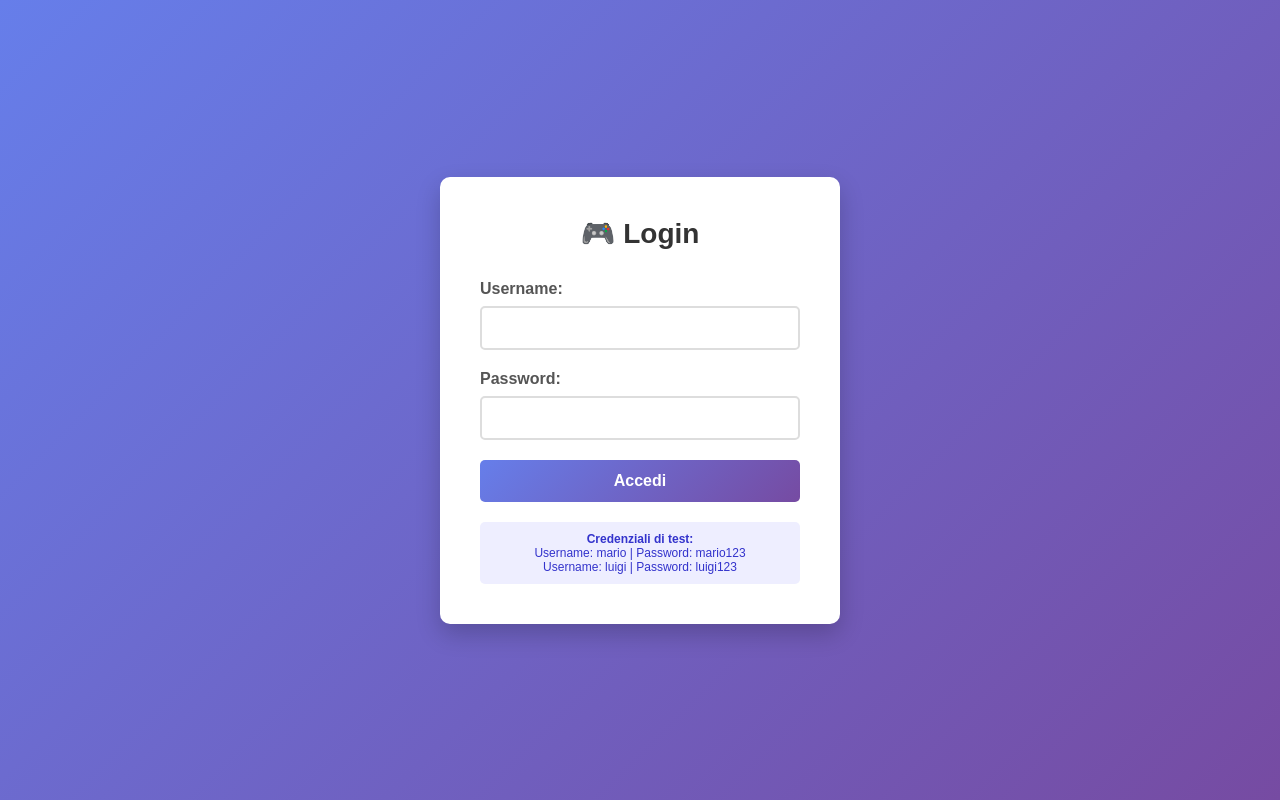
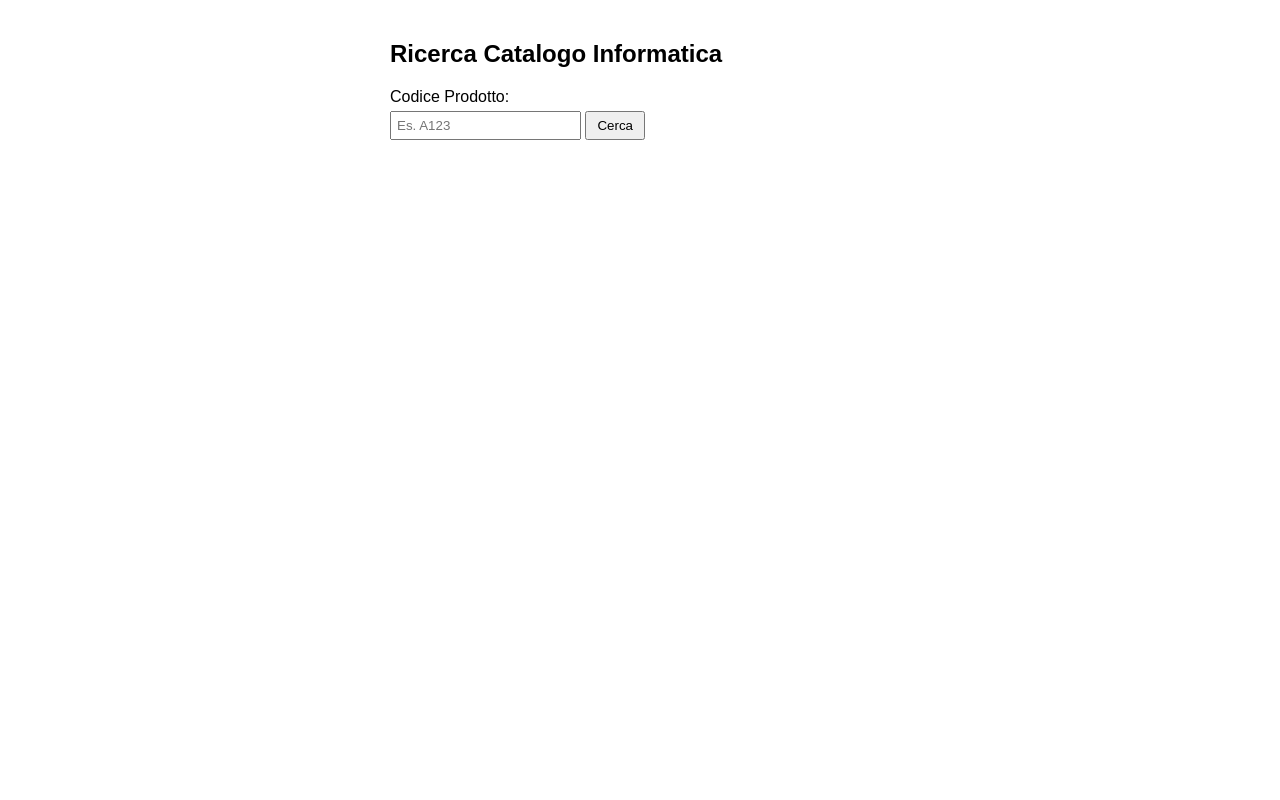
Before and after one commit to SimonKolaa/TPSIT_serio, a Flask app: template esercizi/es-291-videogiochi/templates/291_index.html in a window 1280 px wide. Run offline with Flask 3, Linux system fonts and the light colour scheme; the template is opened without the code that fills it, so the values that code supplies are empty.

Commit message:
risoluzione es4

```diff
--- a/esercizi/es-291-videogiochi/templates/291_index.html
+++ b/esercizi/es-291-videogiochi/templates/291_index.html
@@ -2,131 +2,75 @@
 <html lang="it">
 <head>
     <meta charset="UTF-8">
-    <meta name="viewport" content="width=device-width, initial-scale=1.0">
-    <title>Login - Gestione Videogiochi</title>
+    <title>Ricerca Prodotto</title>
     <style>
-        * {
-            margin: 0;
-            padding: 0;
-            box-sizing: border-box;
+        body { font-family: Arial, sans-serif; margin: 40px; }
+        .container { max-width: 500px; margin: auto; }
+        #risultato { margin-top: 20px; }
+    </style>
+    <script>
+        function cercaProdotto(event) {
+            if (event.preventDefault) {
+                event.preventDefault();
+            } else {
+                event.returnValue = false;
+            }
+
+            // Preso da controllo.png
+            var text = document.getElementById('codice_input').value;
+
+            // Validazione con match ed espressione regolare
+            if(!text.match(/^[a-zA-Z][0-9]{3}$/)) {
+                alert("Codice non valido");
+            } else {
+                // AJAX
+                var xhr = new XMLHttpRequest();
+
+                xhr.onreadystatechange = function() {
+                    if (xhr.readyState === 4) {
+                        var divRisultato = document.getElementById('risultato');
+
+                        if (xhr.status === 200) {
+                            // PARSING in JSON
+                            var jsonDoc = JSON.parse(xhr.responseText);
+
+                            // Costruzione stringa HTML come da formato_risultato.png
+                            var htmlList = "<ul>";
+                            htmlList += "<li>";
+                            htmlList += "<ul>";
+                            htmlList += "<li>prezzo: " + jsonDoc.prezzo + "</li>";
+                            htmlList += "<li>marca: " + jsonDoc.marca + "</li>";
+                            htmlList += "<li>modello: " + jsonDoc.modello + "</li>";
+                            htmlList += "</ul>";
+                            htmlList += "</li>";
+                            htmlList += "<li></li>";
+                            htmlList += "<li></li>";
+                            htmlList += "</ul>";
+
+                            divRisultato.innerHTML = htmlList;
+                        } else {
+                            divRisultato.innerHTML = "<p style='color:red;'>Errore: Prodotto non trovato.</p>";
+                        }
+                    }
+                };
+
+                xhr.open("GET", "/api/prodotto?codice=" + text, true);
+                xhr.send();
+            }
         }
-
-        body {
-            font-family: Arial, sans-serif;
-            background: linear-gradient(135deg, #667eea 0%, #764ba2 100%);
-            min-height: 100vh;
-            display: flex;
-            justify-content: center;
-            align-items: center;
-        }
-
-        .container {
-            background: white;
-            padding: 40px;
-            border-radius: 10px;
-            box-shadow: 0 10px 25px rgba(0, 0, 0, 0.2);
-            width: 100%;
-            max-width: 400px;
-        }
-
-        h1 {
-            text-align: center;
-            color: #333;
-            margin-bottom: 30px;
-            font-size: 28px;
-        }
-
-        .form-group {
-            margin-bottom: 20px;
-        }
-
-        label {
-            display: block;
-            margin-bottom: 8px;
-            color: #555;
-            font-weight: bold;
-        }
-
-        input[type="text"],
-        input[type="password"] {
-            width: 100%;
-            padding: 12px;
-            border: 2px solid #ddd;
-            border-radius: 5px;
-            font-size: 14px;
-            transition: border-color 0.3s;
-        }
-
-        input[type="text"]:focus,
-        input[type="password"]:focus {
-            outline: none;
-            border-color: #667eea;
-        }
-
-        button {
-            width: 100%;
-            padding: 12px;
-            background: linear-gradient(135deg, #667eea 0%, #764ba2 100%);
-            color: white;
-            border: none;
-            border-radius: 5px;
-            font-size: 16px;
-            font-weight: bold;
-            cursor: pointer;
-            transition: transform 0.2s;
-        }
-
-        button:hover {
-            transform: translateY(-2px);
-        }
-
-        .error {
-            background-color: #fee;
-            color: #c33;
-            padding: 12px;
-            border-radius: 5px;
-            margin-bottom: 20px;
-            border-left: 4px solid #c33;
-        }
-
-        .info {
-            background-color: #eef;
-            color: #33c;
-            padding: 10px;
-            border-radius: 5px;
-            margin-top: 20px;
-            font-size: 12px;
-            text-align: center;
-        }
-    </style>
+    </script>
 </head>
 <body>
     <div class="container">
-        <h1>🎮 Login</h1>
+        <h2>Ricerca Catalogo Informatica</h2>
 
-        {% if error %}
-        <div class="error">{{ error }}</div>
-        {% endif %}
-
-        <form method="POST" action="/login">
-            <div class="form-group">
-                <label for="username">Username:</label>
-                <input type="text" id="username" name="username" required>
-            </div>
-
-            <div class="form-group">
-                <label for="password">Password:</label>
-                <input type="password" id="password" name="password" required>
-            </div>
-
-            <button type="submit">Accedi</button>
+        <form onsubmit="cercaProdotto(event)">
+            <label for="codice_input">Codice Prodotto:</label><br>
+            <input type="text" id="codice_input" placeholder="Es. A123" style="padding: 5px; margin-top: 5px;">
+            <button type="submit" style="padding: 5px 10px;">Cerca</button>
         </form>
 
-        <div class="info">
-            <p><strong>Credenziali di test:</strong></p>
-            <p>Username: mario | Password: mario123</p>
-            <p>Username: luigi | Password: luigi123</p>
-        </div>
+        <div id="risultato"></div>
     </div>
 </body>
 </html>
```
Also changed, not shown: esercizi/es-291-videogiochi/291.py (+27 -143 lines), esercizi/es-291-videogiochi/espr_reg.py (added, +22 -0 lines), esercizi/es-291-videogiochi/init_db_291.py (deleted, +0 -59 lines), 291.sqlite (added), esercizi/es-291-videogiochi/291.sqlite, esercizi/es-291-videogiochi/informatica.db (added), informatica.db (added).
